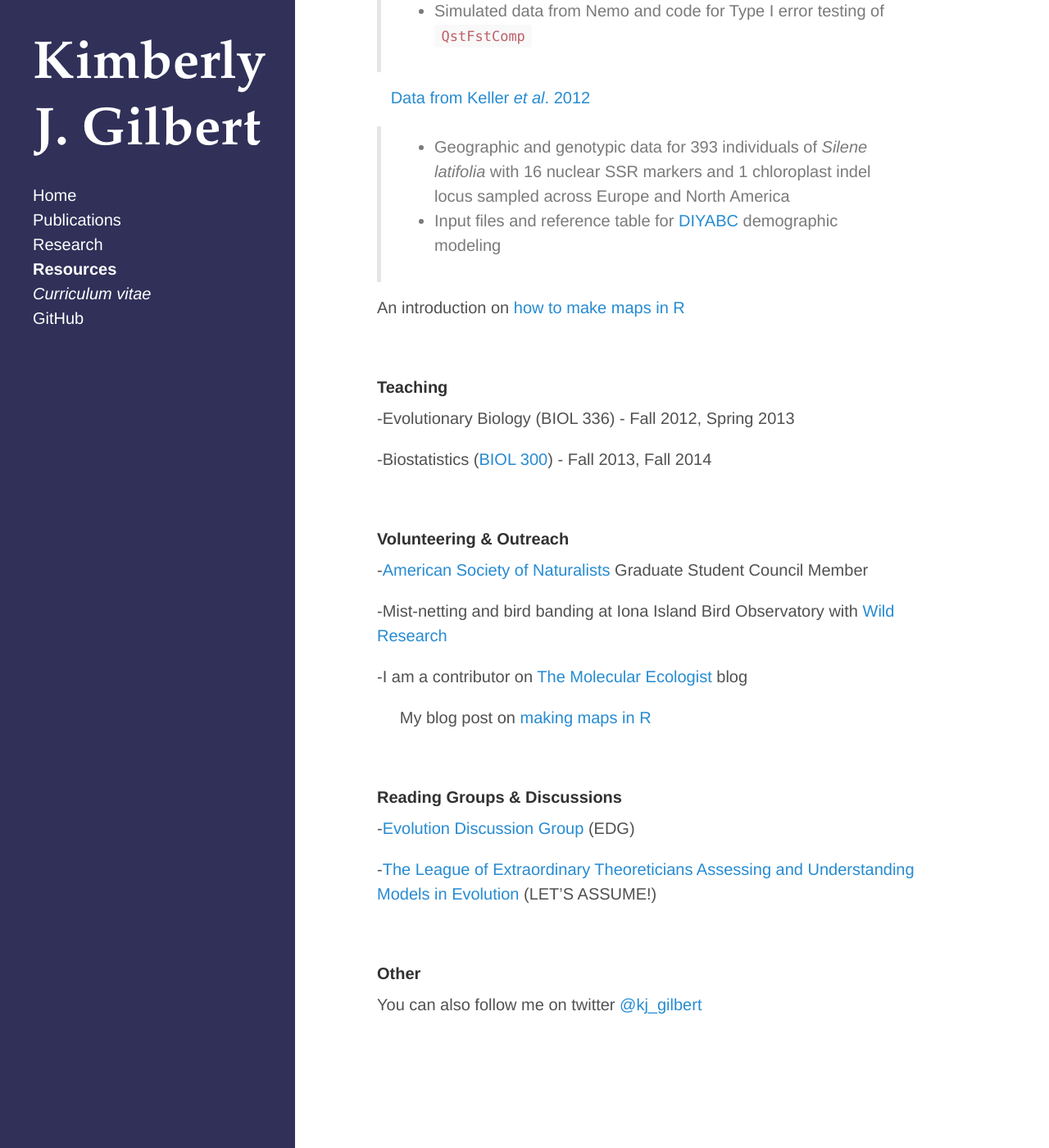
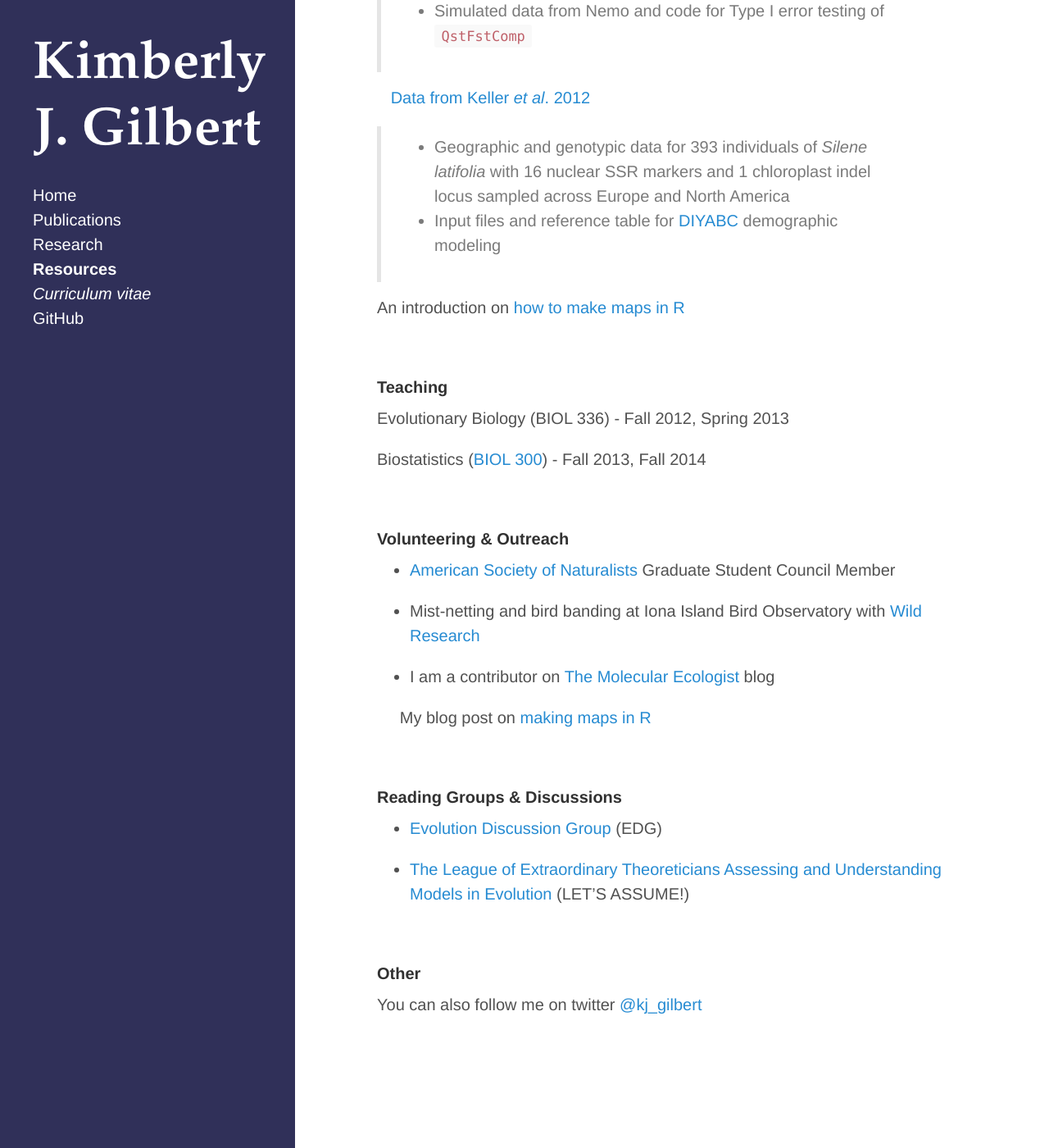
Before and after one commit to kjgilbert/kjgilbert.github.io, a Jekyll site: the page built from resources.md, in a window 1280 px wide and 1400 px high, scrolled down 441 px. Shown: the whole window at 82% size. Built offline with Jekyll 4.4.1, drawn with Linux system fonts in a browser that asks for light colours; Markdown is read by kramdown in place of the engine named in the settings.

```diff
--- a/resources.md
+++ b/resources.md
@@ -28,19 +28,19 @@ An introduction on [how to make maps in R](https://github.com/kjgilbert/kjgilber
 
 #### Teaching
 
--Evolutionary Biology (BIOL 336) - Fall 2012, Spring 2013
+Evolutionary Biology (BIOL 336) - Fall 2012, Spring 2013
 
--Biostatistics ([BIOL 300](http://www.zoology.ubc.ca/~whitlock/bio300/)) - Fall 2013, Fall 2014
+Biostatistics ([BIOL 300](http://www.zoology.ubc.ca/~whitlock/bio300/)) - Fall 2013, Fall 2014
 
 &nbsp;
 
 #### Volunteering & Outreach
 
--[American Society of Naturalists](http://www.amnat.org/home.html) Graduate Student Council Member
+- [American Society of Naturalists](http://www.amnat.org/home.html) Graduate Student Council Member
 
--Mist-netting and bird banding at Iona Island Bird Observatory with [Wild Research](http://wildresearch.ca/)
+- Mist-netting and bird banding at Iona Island Bird Observatory with [Wild Research](http://wildresearch.ca/)
 
--I am a contributor on [The Molecular Ecologist](http://www.molecularecologist.com/) blog
+- I am a contributor on [The Molecular Ecologist](http://www.molecularecologist.com/) blog
 
 &nbsp;&nbsp;&nbsp;&nbsp; My blog post on [making maps in R](http://www.molecularecologist.com/2012/09/making-maps-with-r/)
 
@@ -48,9 +48,9 @@ An introduction on [how to make maps in R](https://github.com/kjgilbert/kjgilber
 
 #### Reading Groups & Discussions
 
--[Evolution Discussion Group](http://www.biodiversity.ubc.ca/edg/) (EDG)
+- [Evolution Discussion Group](http://www.biodiversity.ubc.ca/edg/) (EDG)
 
--[The League of Extraordinary Theoreticians Assessing and Understanding Models in Evolution](http://www.zoology.ubc.ca/let/) (LET’S ASSUME!)
+- [The League of Extraordinary Theoreticians Assessing and Understanding Models in Evolution](http://www.zoology.ubc.ca/let/) (LET’S ASSUME!)
 
 &nbsp;
 
```
